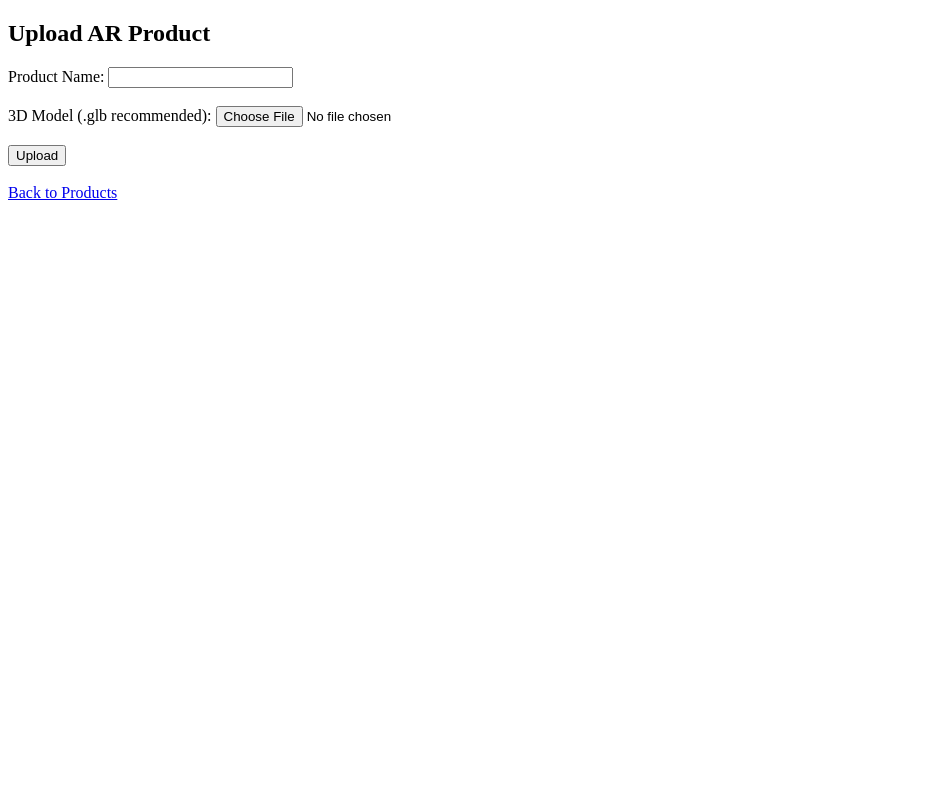
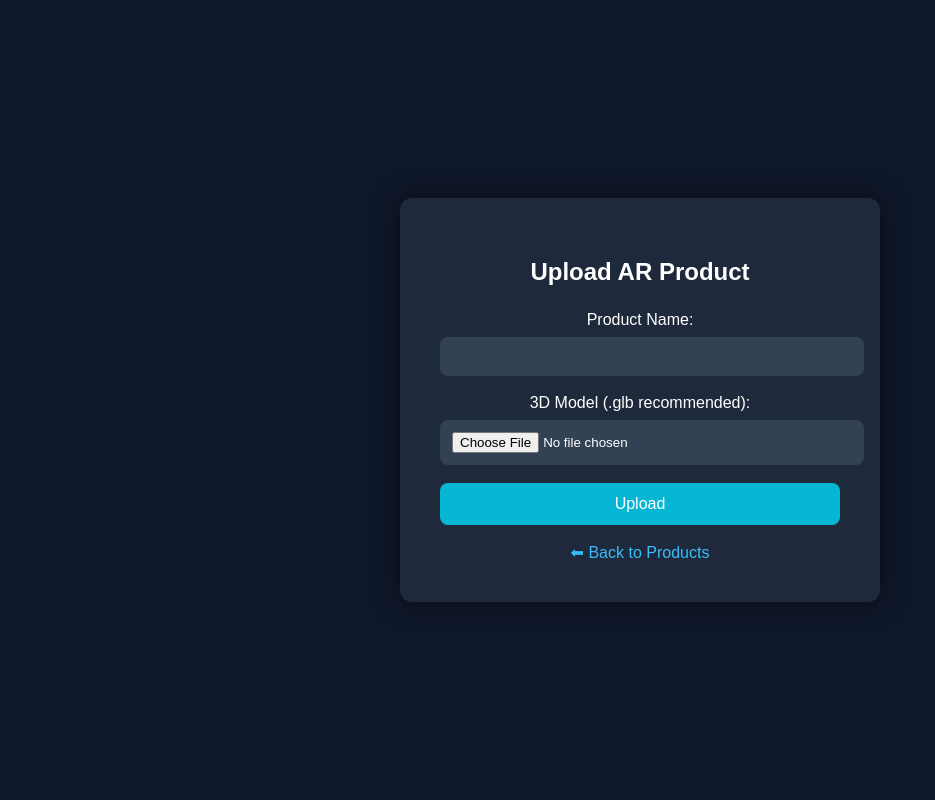
Before and after one commit to ChintakrindiVenkatMohanSai/ar-business-project, a Flask app: page /admin in a window 1280 px wide. Shown: the whole page, without its empty margins (0-935 px from the left). Run offline with Flask 3, Linux system fonts and the light colour scheme.

Commit message:
Enhance admin upload page with styling and layout

```diff
--- a/templates/admin.html
+++ b/templates/admin.html
@@ -2,9 +2,75 @@
 <html>
 <head>
 <title>Upload AR Product</title>
+
+<style>
+body{
+    margin:0;
+    font-family:Arial, Helvetica, sans-serif;
+    background:#0f172a;
+    color:white;
+    display:flex;
+    justify-content:center;
+    align-items:center;
+    height:100vh;
+}
+
+.container{
+    background:#1e293b;
+    padding:40px;
+    border-radius:12px;
+    width:400px;
+    box-shadow:0 0 25px rgba(0,0,0,0.5);
+    text-align:center;
+}
+
+h2{
+    margin-bottom:25px;
+}
+
+input[type="text"],
+input[type="file"]{
+    width:100%;
+    padding:12px;
+    margin-top:8px;
+    margin-bottom:18px;
+    border:none;
+    border-radius:8px;
+    background:#334155;
+    color:white;
+}
+
+button{
+    width:100%;
+    padding:12px;
+    border:none;
+    border-radius:8px;
+    background:#06b6d4;
+    color:white;
+    font-size:16px;
+    cursor:pointer;
+    transition:0.3s;
+}
+
+button:hover{
+    background:#0891b2;
+}
+
+a{
+    color:#38bdf8;
+    text-decoration:none;
+}
+
+a:hover{
+    text-decoration:underline;
+}
+</style>
+
 </head>
 
 <body>
+
+<div class="container">
 
 <h2>Upload AR Product</h2>
 
@@ -13,21 +79,19 @@ method="POST"
 enctype="multipart/form-data">
 
 Product Name:
-<input name="name" required>
-
-<br><br>
+<input type="text" name="name" required>
 
 3D Model (.glb recommended):
 <input type="file" name="file" required>
-
-<br><br>
 
 <button>Upload</button>
 
 </form>
 
 <br>
-<a href="/">Back to Products</a>
+<a href="/">⬅ Back to Products</a>
+
+</div>
 
 </body>
 </html>
```
